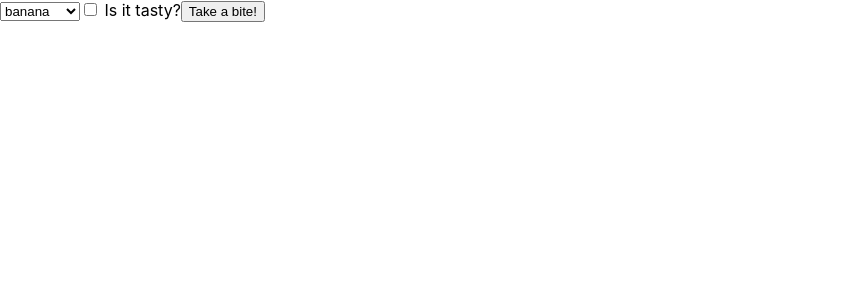
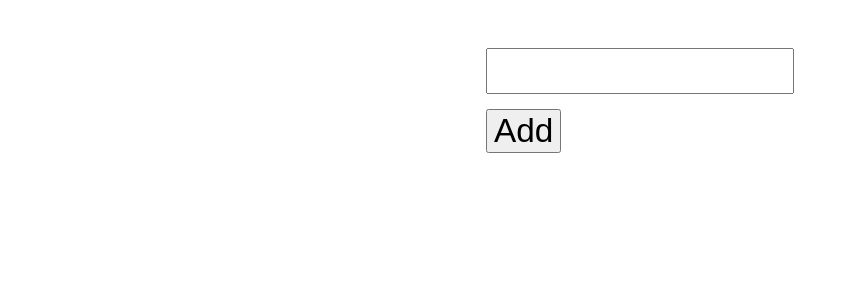
Before and after one commit to jkohh12/todo-list, a React (Create React App) app: page / in a window 1280 px wide. Shown: the top 300 px of the page, without its empty margins (0-857 px from the left). Built offline with nearby package versions, Linux system fonts and the light colour scheme.

Commit message:
need to fix prop handling

```diff
--- a/src/App.css
+++ b/src/App.css
@@ -1,3 +1,48 @@
 .App {
-  text-align: center;
+  display: flex;
+  justify-content: center;
+  align-items: center;
+  height: 200px;
+
+
+
 }
+
+.input-box {
+  width: 300px;
+  height: 40px;
+  font-size: 25pt;
+}
+
+.input {
+  margin-top:15px;
+  font-size: 25pt;
+}
+
+.display {
+  align-items: center;
+  justify-content: center;
+  margin-left:25%;
+  font-size: 20pt;
+
+
+
+}
+
+.checkBox {
+
+  margin-left:20px;
+}
+
+input[type='checkbox'] {
+  width:20px;
+  height:20px;
+  background:white;
+  border-radius:5px;
+  border:2px solid #555;
+}
+
+.delete {
+  margin-left:20px;
+  font-size:20px;
+}
--- a/src/App.js
+++ b/src/App.js
@@ -1,12 +1,40 @@
-import React from 'react';
+import React, {useState} from 'react';
 import FruitForm from './components/FruitForm';
+import TodoForm from './components/TodoForm';
+import TodoDisplay from './components/TodoDisplay';
 import './App.css';
 
 function App() {
+
+  const [newTask, setNewTask] = useState([]);
+
+
+  const addNewTask = ( addTask ) => {
+    setNewTask([...newTask, addTask]);
+  }
+
+  const deleteCurrentTask = ( deleteTask ) => {
+    const newTaskList = newTask.filter((task) => task != deleteTask);
+    setNewTask(newTaskList);
+  }
   return (
-    <div>
-      <FruitForm/>
+    <>
+
+    <div className = 'App'>
+      <TodoForm onNewTask = { addNewTask }/>
+
+
+
     </div>
+    <div className = 'display'>
+      {
+          newTask.map((task, index) => (
+            <TodoDisplay deleteNewTask = { deleteCurrentTask } key = {index} task = {task} />
+          ))
+      }
+    </div>
+    </>
+
   );
 }
 
--- /dev/null
+++ b/src/components/TodoDisplay.jsx
@@ -0,0 +1,31 @@
+import React, {useState} from 'react'
+
+
+export const TodoDisplay = ({task}, props) => {
+
+
+  const [isComplete, setIsComplete] = useState(false);
+
+  const deleteTask = (e) =>  {
+    e.preventDefault();
+    // isComplete ?
+    props.deleteNewTask({task});
+    // :
+
+  }
+
+  return (
+    <form onSubmit = {deleteTask}>
+        <div className = 'display'>
+            {task}
+            <label className = 'checkBox'>
+                <input type = "checkbox" checked = {isComplete} onChange = {e => setIsComplete(e.target.checked)}/>
+                <button className = 'delete'>Delete</button>
+            </label>
+        </div>
+
+    </form>
+  )
+}
+
+export default TodoDisplay
--- /dev/null
+++ b/src/components/TodoForm.jsx
@@ -0,0 +1,41 @@
+import React, {useState}  from 'react'
+
+
+
+export const TodoForm = (props) => {
+  const [task, setTask] = useState("");
+
+  const createTask = (e) => {
+    e.preventDefault();
+
+
+    props.onNewTask(task);
+
+   // const newTask = {task};
+
+    setTask("");
+
+  };
+
+
+
+  return (
+    <div>
+      <form onSubmit = {createTask}>
+          <div>
+            <input type = "text" className = 'input-box' value = {task} onChange = {e => setTask(e.target.value)}/>
+
+          </div>
+          <div>
+          <input type = "submit" className = 'input' value = "Add"/>
+          </div>
+      </form>
+
+
+
+    </div>
+  )
+}
+
+
+export default TodoForm;
```
